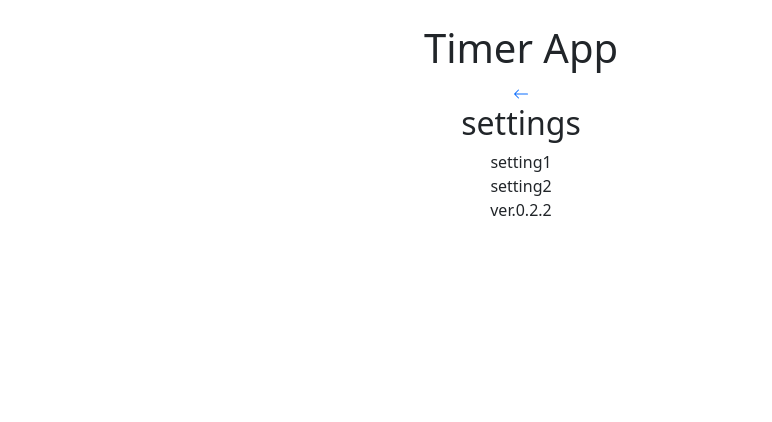
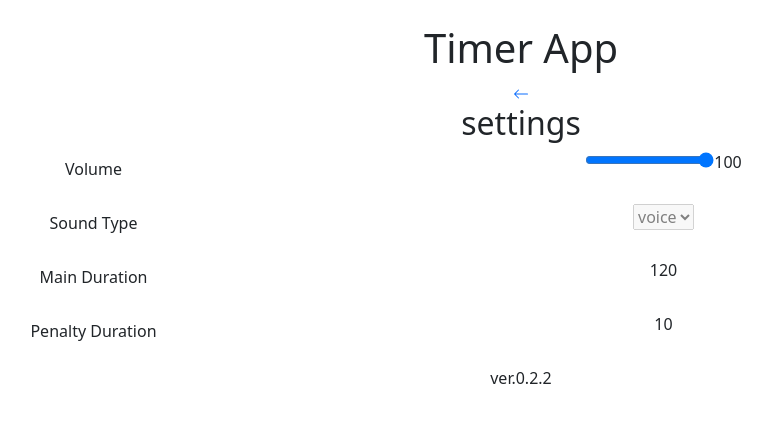
Before and after one commit to hirakero/robocar-timer, a React (Create React App) app: page /settings in a window 1280 px wide. Shown: the top 422 px of the page, without its empty margins (119-891 px from the left). Built offline with nearby package versions, Linux system fonts and the light colour scheme.

Commit message:
Add settings page

```diff
--- /dev/null
+++ b/src/components/SettingItem.js
@@ -0,0 +1,10 @@
+export const SettingItem =({label,children}) => {
+    return (
+        <div className="row mb-3">
+            <label className="col-sm-3 col-form-label">{label}</label>
+            <div className="col-sm-9">
+                {children}
+            </div>
+        </div>
+     )
+}
--- a/src/pages/Settings.js
+++ b/src/pages/Settings.js
@@ -1,15 +1,37 @@
+import { useState } from 'react';
 import {BsArrowLeft} from 'react-icons/bs';
 
 import { Link } from "react-router-dom"
+import { SettingItem } from '../components/SettingItem';
 
 export const Settings = () => {
+    const [volume, setVolume] = useState(100);
     return (
         <>
             <Link to="/"><BsArrowLeft/></Link>
-
             <h2>settings</h2>
-            <div>setting1</div>
-            <div>setting2</div>
+            <div className='container'>
+                <SettingItem label="Volume">
+                    <input
+                        type="range"
+                        value={volume}
+                        onChange={(e)=> setVolume(parseFloat(e.target.value))}
+                    />
+                    <span>{volume}</span>
+                </SettingItem>
+                <SettingItem label="Sound Type">
+                    <select defaultValue={"voice"} disabled={true}>
+                        <option value="voice">voice</option>
+                        <option value="beep">beep</option>
+                    </select>
+                </SettingItem>
+                <SettingItem label="Main Duration">
+                    120
+                </SettingItem>
+                <SettingItem label="Penalty Duration">
+                    10
+                </SettingItem>
+            </div>
         </>
     )
 }
```
